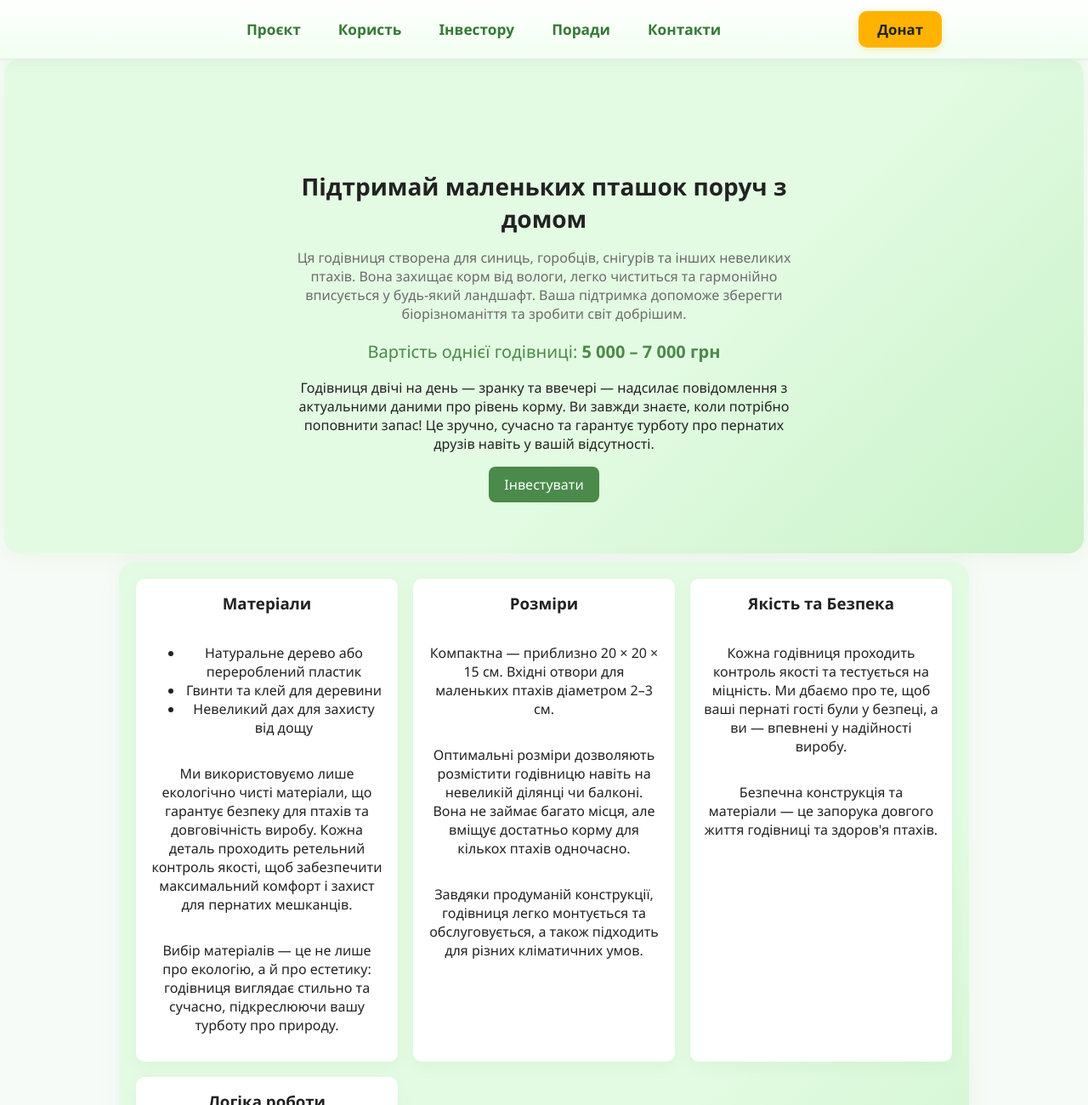
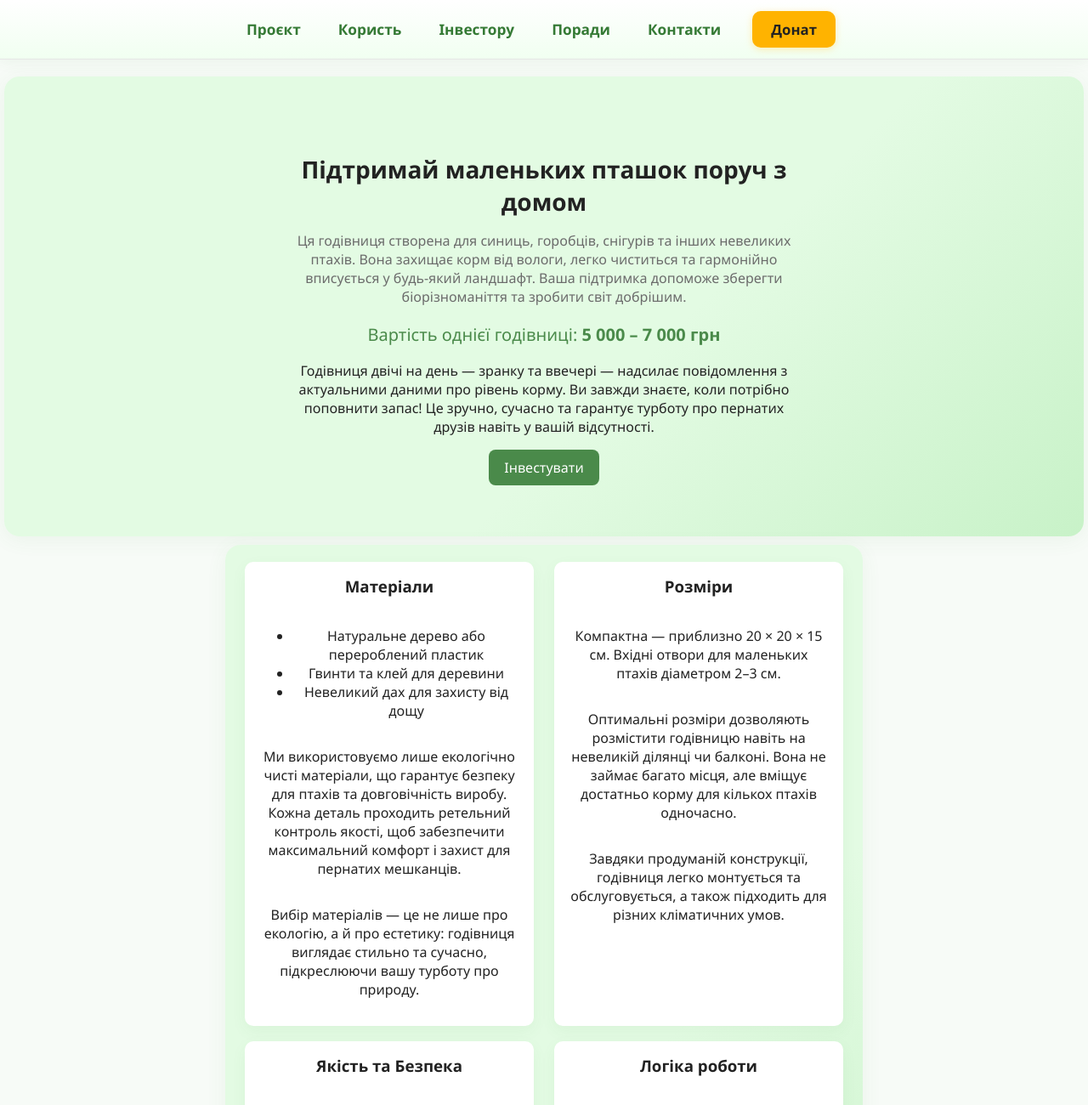
Before and after one commit to omgDenchik/SmartFeeder, a plain HTML site: page index.html in a window 1280 px wide. Shown: the top 1300 px of the page at 85% size. Drawn offline with Linux system fonts and the light colour scheme.

Commit message:
Refactor CSS for improved layout and responsiveness
Updated styles for various components including header, hero, cards, and footer. Adjusted responsive design for improved layout on smaller screens.

```diff
--- a/style.css
+++ b/style.css
@@ -21,7 +21,7 @@ body {
     --muted:#6b6b6b;
 }
 *{box-sizing:border-box}
-.container{max-width:1000px; margin:0 auto; padding:20px; box-sizing: border-box;}
+.container{max-width:750px; margin:0 auto; padding:20px; box-sizing: border-box;}
 
 /* Header */
 .site-header{background:linear-gradient(180deg,#ffffffcc,#f0fff0cc); border-bottom:1px solid #e6e6e6; transition: box-shadow 0.5s, background 0.5s, color 0.5s;}
@@ -99,12 +99,12 @@ body {
     text-align: center;
     transition: box-shadow 0.5s, background 0.5s, color 0.5s;
     background: linear-gradient(135deg, #e3fbe3 60%, #c8f2c8 100%) !important;
-    border-radius: 18px;
+    margin-top: 20px;
     box-shadow: 0 4px 24px rgba(76,138,76,0.07);
 }
 .hero h2{margin:0 0 8px 0; font-size:28px}
 .lead{color:var(--muted); margin-bottom:16px}
-.btn{display:inline-block; background:var(--accent); color:#fff; padding:10px 18px; border-radius:8px; text-decoration:none}
+.btn{display:inline-block; background:var(--accent); color:#fff; padding:10px 18px; border-radius: 8px; text-decoration:none}
 .hero-flex {
     display: flex;
     align-items: center;
@@ -112,13 +112,13 @@ body {
     flex-wrap: wrap;
 }
 .hero-title {
-    padding-top: 70px;
+    padding-top: 30px;
 }
 
 /* Cards */
 .cards {
     display: grid;
-    grid-template-columns: repeat(3,1fr);
+    grid-template-columns: repeat(2,2fr);
     gap: 18px;
     margin-top: 10px;
     transition: box-shadow 0.5s, background 0.5s, color 0.5s;
@@ -171,7 +171,7 @@ body {
     margin-left: -50vw;
     margin-right: -50vw;
     background: #eafbe7;
-    border-radius: 0;
+    border-radius: 0px;
     box-shadow: 0 2px 12px rgba(76,138,76,0.07);
     padding: 48px 0;
     margin-top: 40px;
@@ -185,6 +185,7 @@ body {
     margin: 0 auto;
     text-align: center;
     padding: 0 16px;
+    border-radius: 0px;
 }
 .invest h2 {
     color: #357a35;
```
